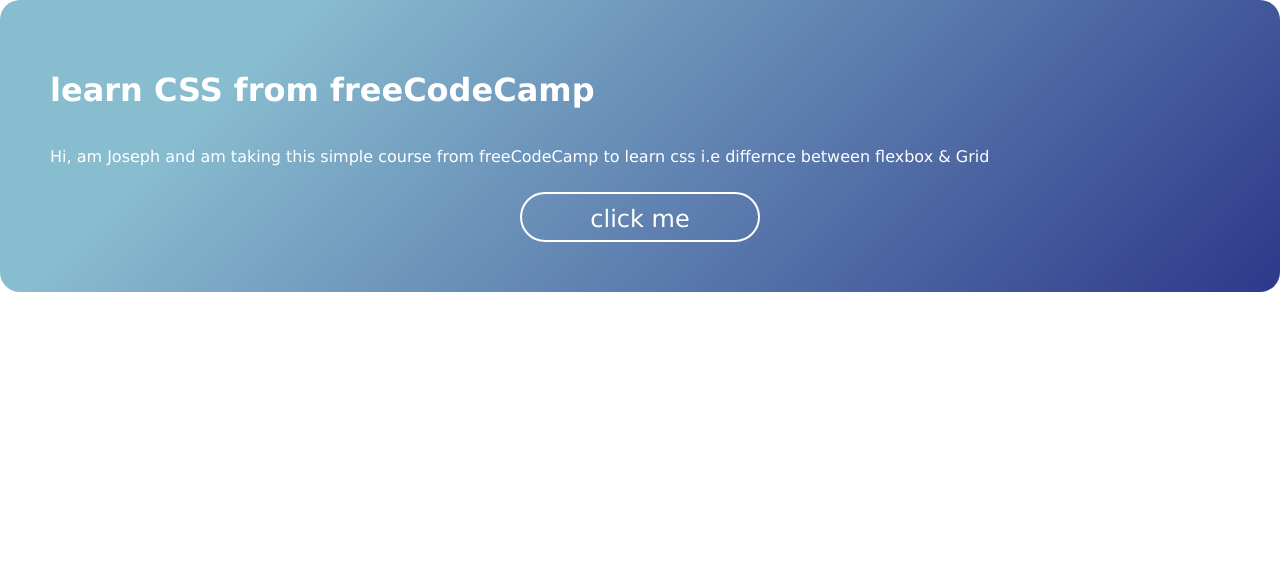
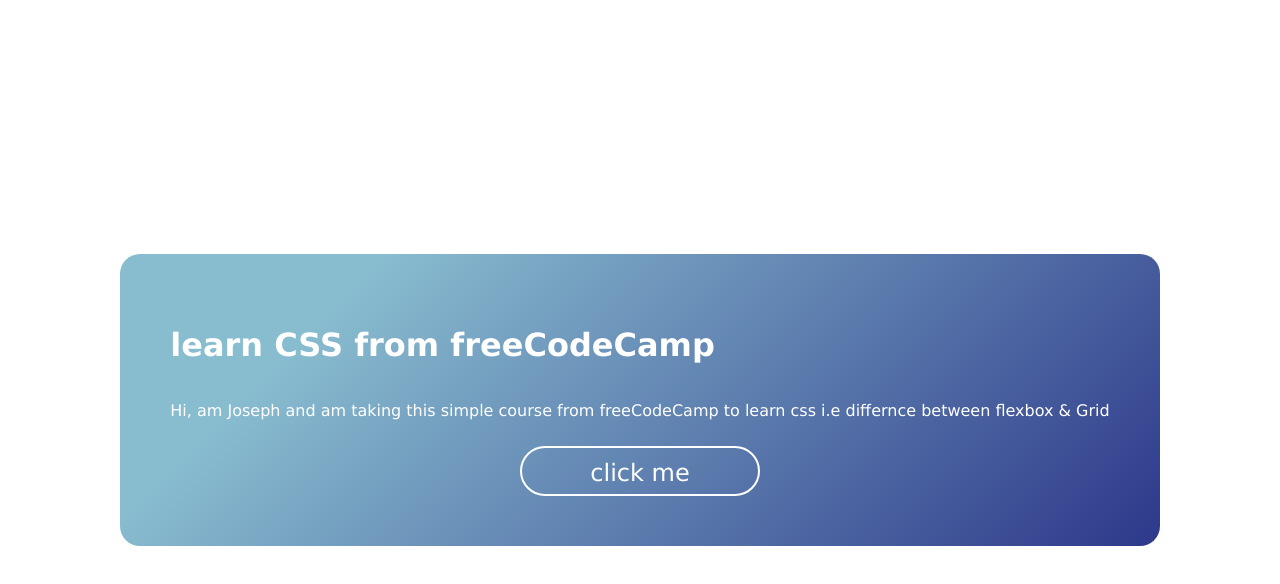
Before and after one commit to JoseOgam/basic-card-template, a plain HTML site: page index.html in a window 1280 px wide. Drawn offline with Linux system fonts and the light colour scheme.

Commit message:
styles.css file updated

```diff
--- a/styles.css
+++ b/styles.css
@@ -1,10 +1,20 @@
 html,
-body,
-main {
+body {
   width: 100%;
   height: 100%;
   margin: 0;
   font-family: Verdana, Geneva, Tahoma, sans-serif;
+}
+body {
+  display: flex;
+  flex-direction: row;
+  align-items: center;
+}
+main {
+  display: flex;
+  flex-direction: column;
+  flex-grow: 1;
+  align-items: center;
 }
 .card {
   display: flex;
```
